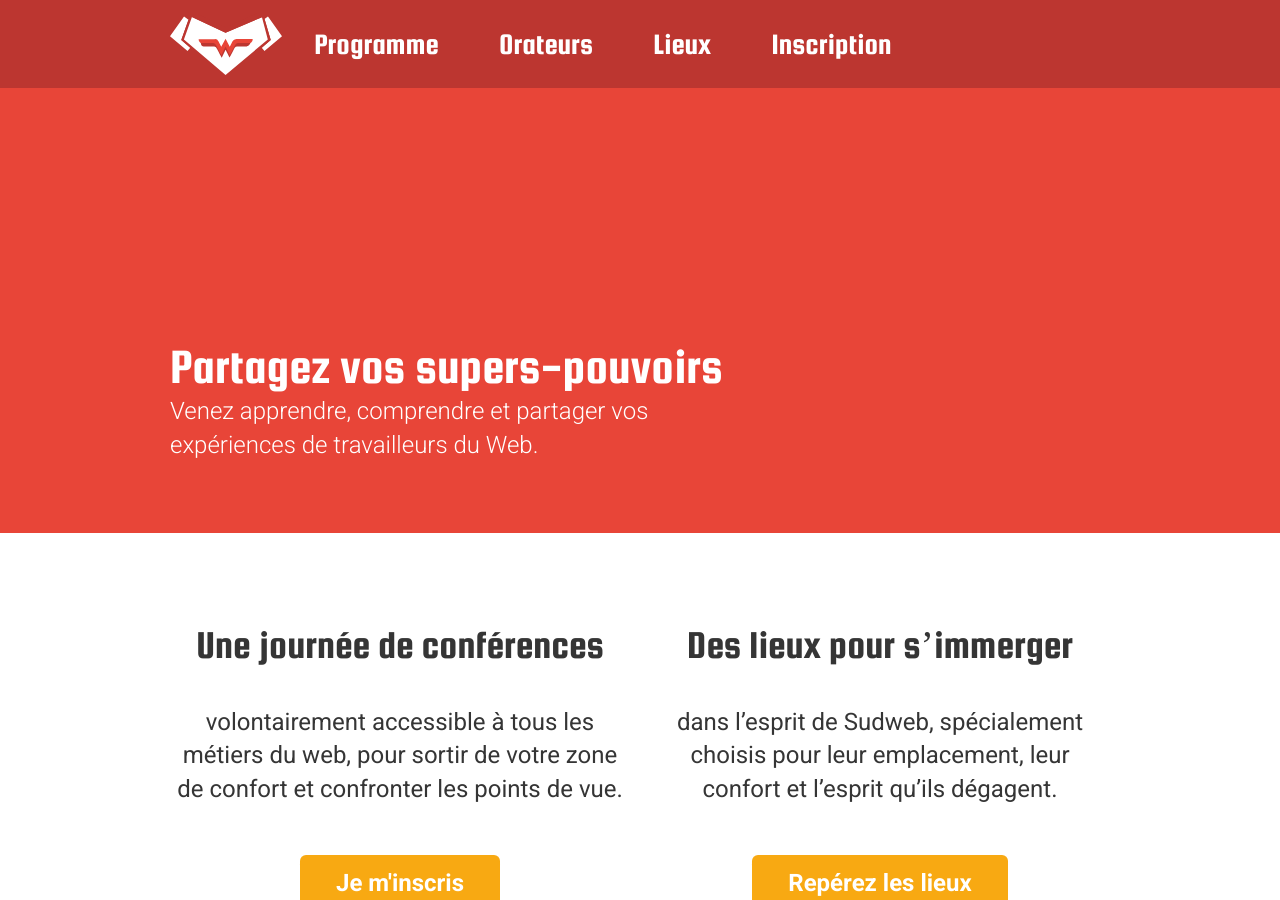
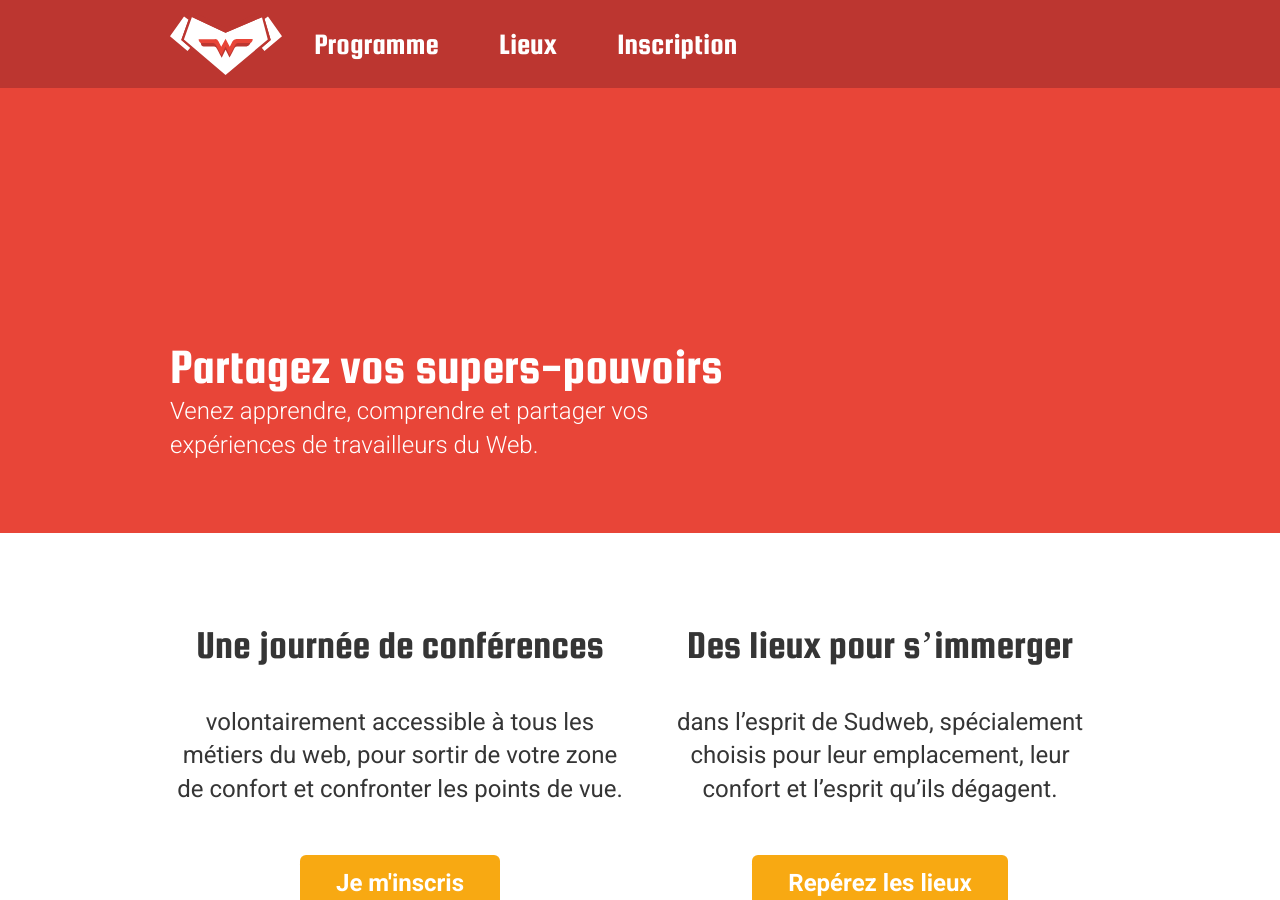
Before and after one commit to sudweb/2016, a Jekyll site: the page built from index.html, in a window 1280 px wide and 900 px high. Built offline with Jekyll 4.4.1, drawn with Linux system fonts in a browser that asks for light colours; the list of posts is cut into pages by our own code.

Commit message:
remove speaker entry for now

```diff
--- a/_data/navigation.yml
+++ b/_data/navigation.yml
@@ -1,11 +1,7 @@
-
 # Primary navigation links
-
 primary:
   - title: "Programme"
     url: /programme/
-  - title: "Orateurs"
-    url: /orateurs/
   - title: "Lieux"
     url: /lieux/
   - title: "Inscription"
```
